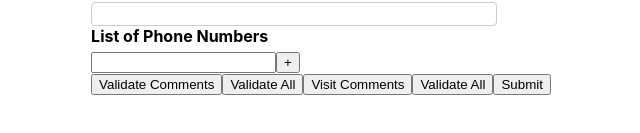
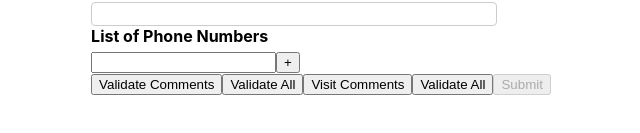
Before and after one commit to choudharylakshyaveer/formik-tutorials, a React (Create React App) app: page / in a window 1280 px wide. Shown: the part 437-570 px from the top of the page, without its empty margins (319-959 px from the left). Built offline with nearby package versions, Linux system fonts and the light colour scheme.

Commit message:
disable submit for validation

```diff
--- a/src/components/YoutubeForm.jsx
+++ b/src/components/YoutubeForm.jsx
@@ -74,6 +74,7 @@ function YoutubeForm(props) {
       onSubmit={onSubmit}
       //validateOnChange={false} //this will instruct the formik to not run validation on every change
       //validateOnBlur={false} //onBlur will not run validation
+      validateOnMount
     >
       {
         formik => {
@@ -202,7 +203,7 @@ function YoutubeForm(props) {
               <button type='button' onClick={() => formik.setTouched({name: true, email: true, channel: true, comments: true})} >Validate All</button>
 
 
-              <button type="submit" value="Submit">Submit</button>
+              <button type="submit" value="Submit" disabled={!(formik.isValid)}>Submit</button> {/* can add !(formik.dirty && formik.isValid) to diable submit */}
             </div>
           </Form>
           )
```
